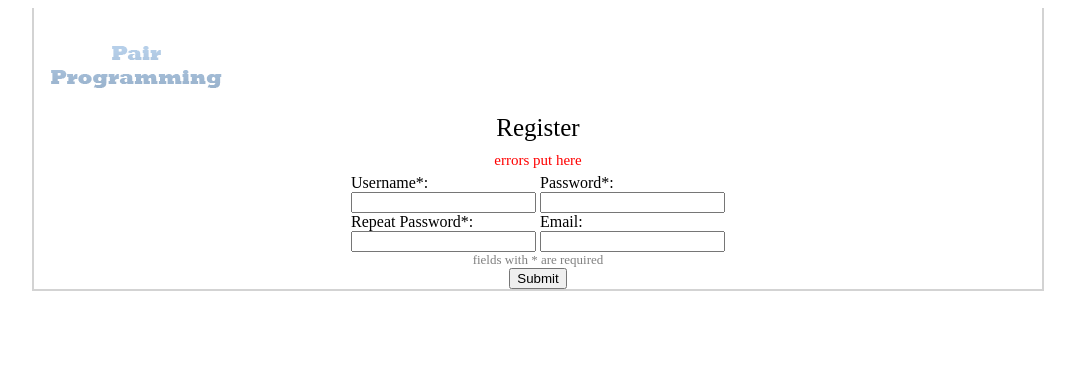
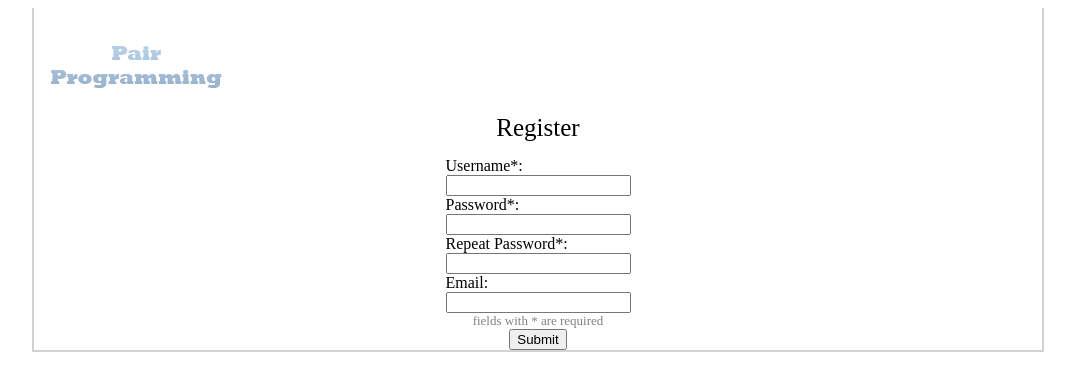
Before and after one commit to poseidon4o/pair_programming, a Django app: page /register/ in a window 1280 px wide. Shown: the top 391 px of the page, without its empty margins (102-1177 px from the left). Run offline with Django 3.2, Linux system fonts and the light colour scheme.

Commit message:
update html

```diff
--- a/static/css/style.css
+++ b/static/css/style.css
@@ -76,6 +76,10 @@
 }
 .control_container
 {
+	display: block;
+}
+.control_container_reg
+{
 	display: inline-block;
 }
 .form_col_text
@@ -84,6 +88,7 @@
 }
 .form_col_input
 {
+	display: inline;
 	text-align: right;
 }
 .small_text_container
--- a/templates/login.html
+++ b/templates/login.html
@@ -6,7 +6,7 @@
         Login
       </div>
       <div class="error_container">
-        errors put here
+
       </div>
       <form id="login" action="{% url "login" %}" method="POST">
         <div class="control_container">
--- a/templates/register.html
+++ b/templates/register.html
@@ -6,10 +6,11 @@
         Register
       </div>
       <div class="error_container">
-        errors put here
+
       </div>
       <form id="login" action="{% url "create_user" %}" method="post">
         <div class="control_container">
+          <div class="control_container_reg">
           	<div class="form_col_text">
           		Username*:
           	</div>
@@ -17,7 +18,9 @@
           		<input type="text" size="20" name="username">
           	</div>
           </div>
+        </div>
         <div class="control_container">
+          <div class="control_container_reg">
             <div class="form_col_text">
               Password*:
             </div>
@@ -25,7 +28,9 @@
           <input type="password" size="20" name="password">
             </div>
           </div>
+        </div>
         <div class="control_container">
+          <div class="control_container_reg">
             <div class="form_col_text">
               Repeat Password*:
             </div>
@@ -33,12 +38,15 @@
           <input type="password" size="20" name="password_again">
             </div>
           </div>
+        </div>
         <div class="control_container">
+          <div class="control_container_reg">
           	<div class="form_col_text">
           		Email:
           	</div>
           	<div class="form_col_input">
   				<input type="text" size="20" name="email">
+          	</div>
           </div>
         </div>
         <div class="small_text_container">
```
Lines whose indentation alone changed are shown as unchanged.
